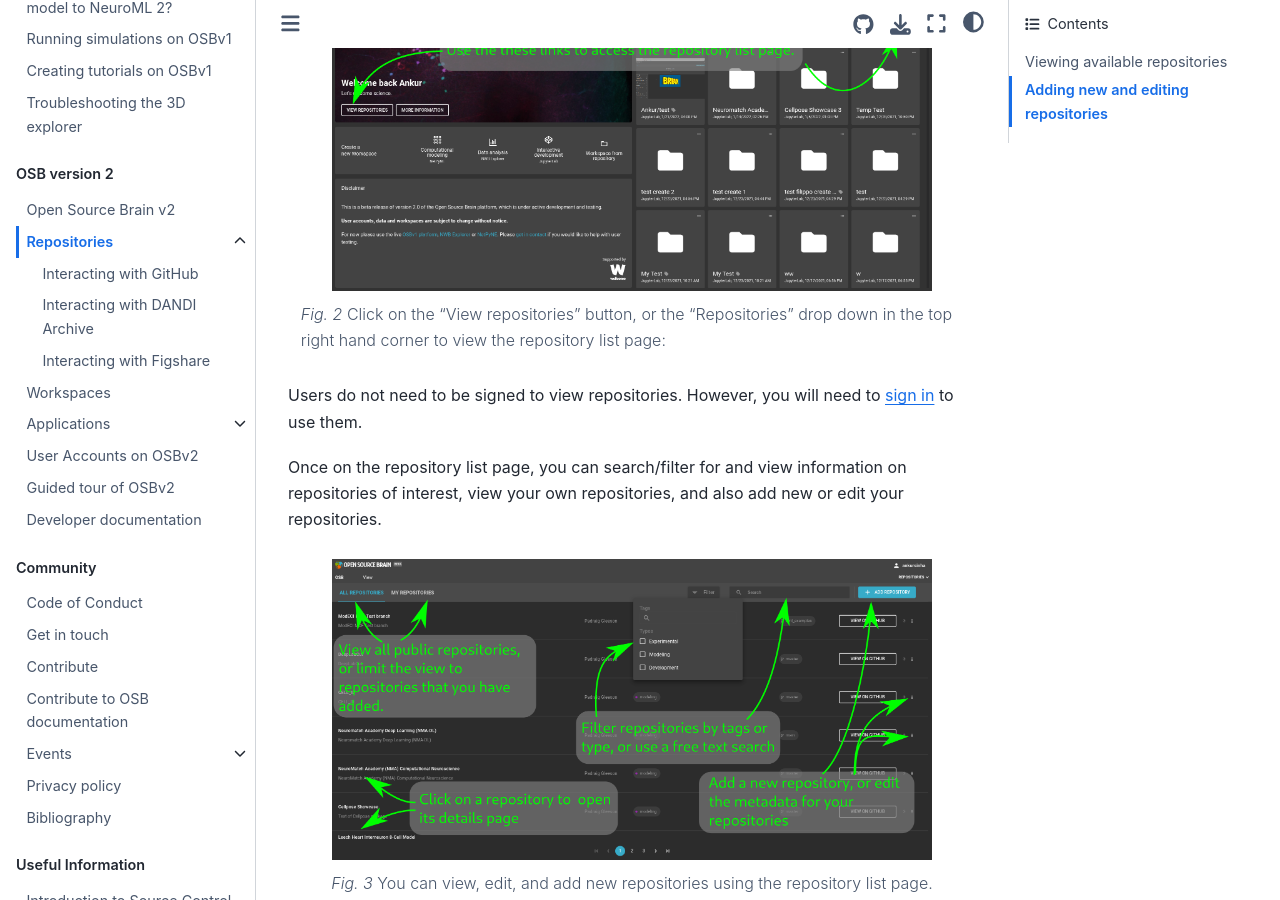
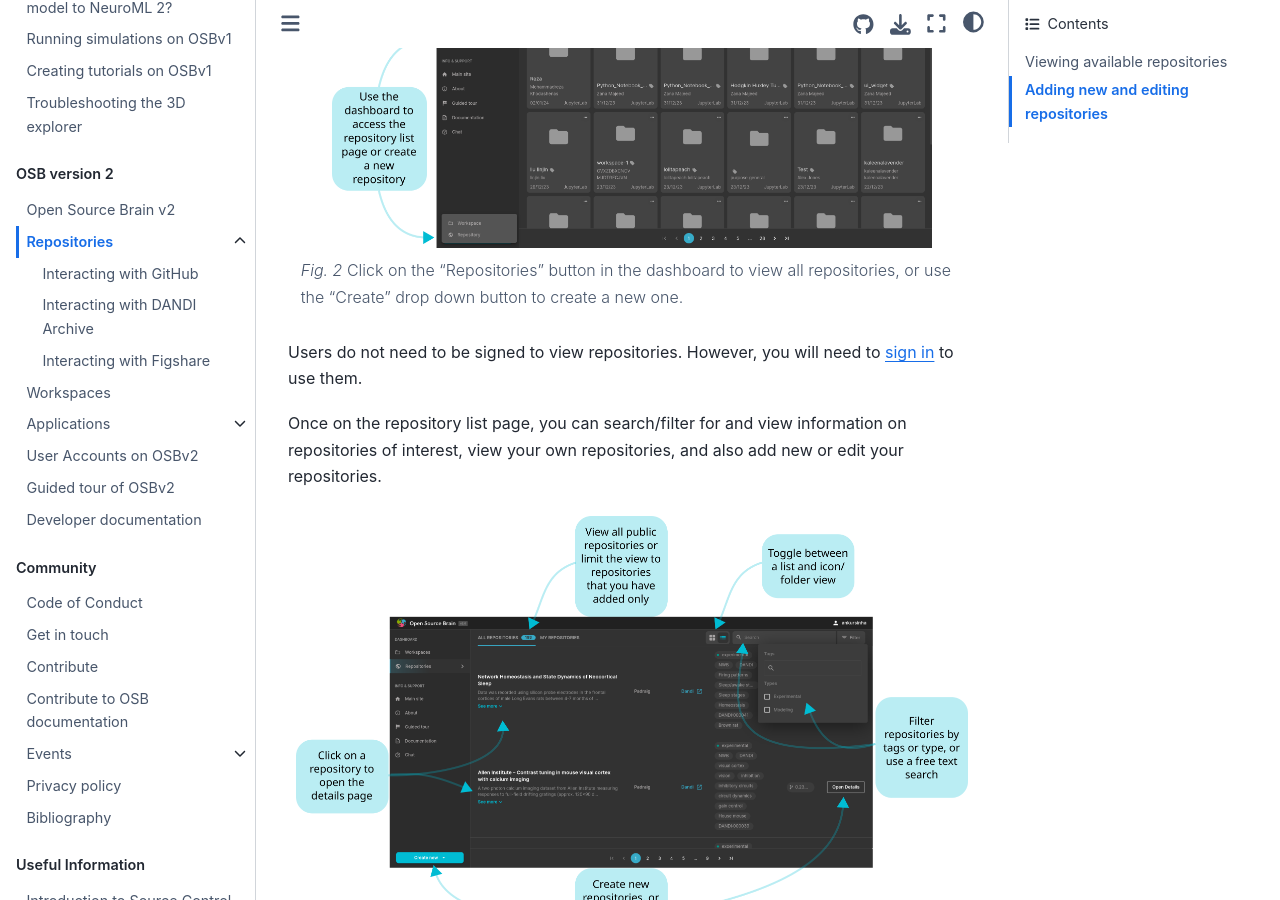
Before and after one commit to OpenSourceBrain/Documentation, a Jupyter Book: the page built from source/OSBv2/Repositories.md, in a window 1280 px wide and 900 px high, scrolled down 498 px. Built offline with Jupyter Book 1.0.4 settings and Sphinx 7.4.7 and the Sphinx Book theme 1.1.4, drawn with Linux system fonts in a browser that asks for light colours.

Commit message:
feat(repos): regenerate figures

````diff
--- a/source/OSBv2/Repositories.md
+++ b/source/OSBv2/Repositories.md
@@ -18,7 +18,7 @@
 :align: center
 :width: 600px
 
-Click on the "View repositories" button, or the "Repositories" drop down in the top right hand corner to view the repository list page:
+Click on the "Repositories" button in the dashboard to view all repositories, or use the "Create" drop down button to create a new one.
 
 ```
 
@@ -30,7 +30,7 @@
 ```{figure} ../images/osbv2-repositories-page-with-text.png
 :alt: Figure showing the repository list page
 :align: center
-:width: 600px
+:width: 800px
 
 You can view, edit, and add new repositories using the repository list page.
 ```
@@ -63,7 +63,7 @@
 ```{figure} ../images/osbv2-add-repository-with-text.png
 :alt: The "Add new repository" dialogue box
 :align: center
-:width: 500px
+:width: 700px
 
 Fill in the "Add new repository" dialogue box.
 ```
````
Also changed, not shown: source/images/osbv2-add-repository-with-text.png, source/images/osbv2-add-repository-with-text.svg (added), source/images/osbv2-add-repository.png, source/images/osbv2-main-page-repositories-link-with-text.png, source/images/osbv2-main-page-repositories-link-with-text.svg, source/images/osbv2-main-page-repositories-link.png, source/images/osbv2-repositories-page-with-text.png, source/images/osbv2-repositories-page-with-text.svg, source/images/osbv2-repositories-page.png, source/images/osbv2-repository-detail-page-with-text.png, source/images/osbv2-repository-detail-page-with-text.svg, source/images/osbv2-repository-detail-page.png.
